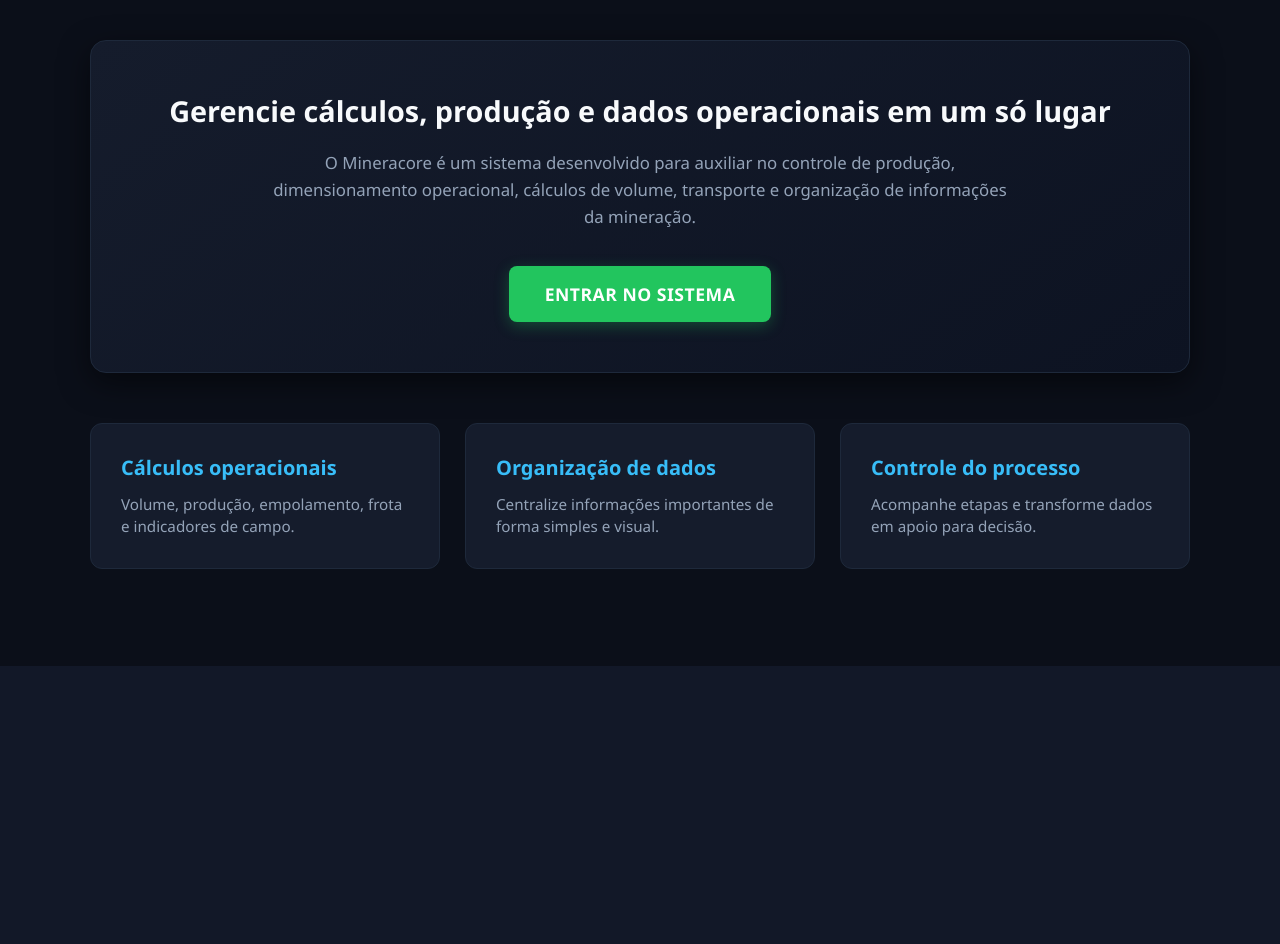
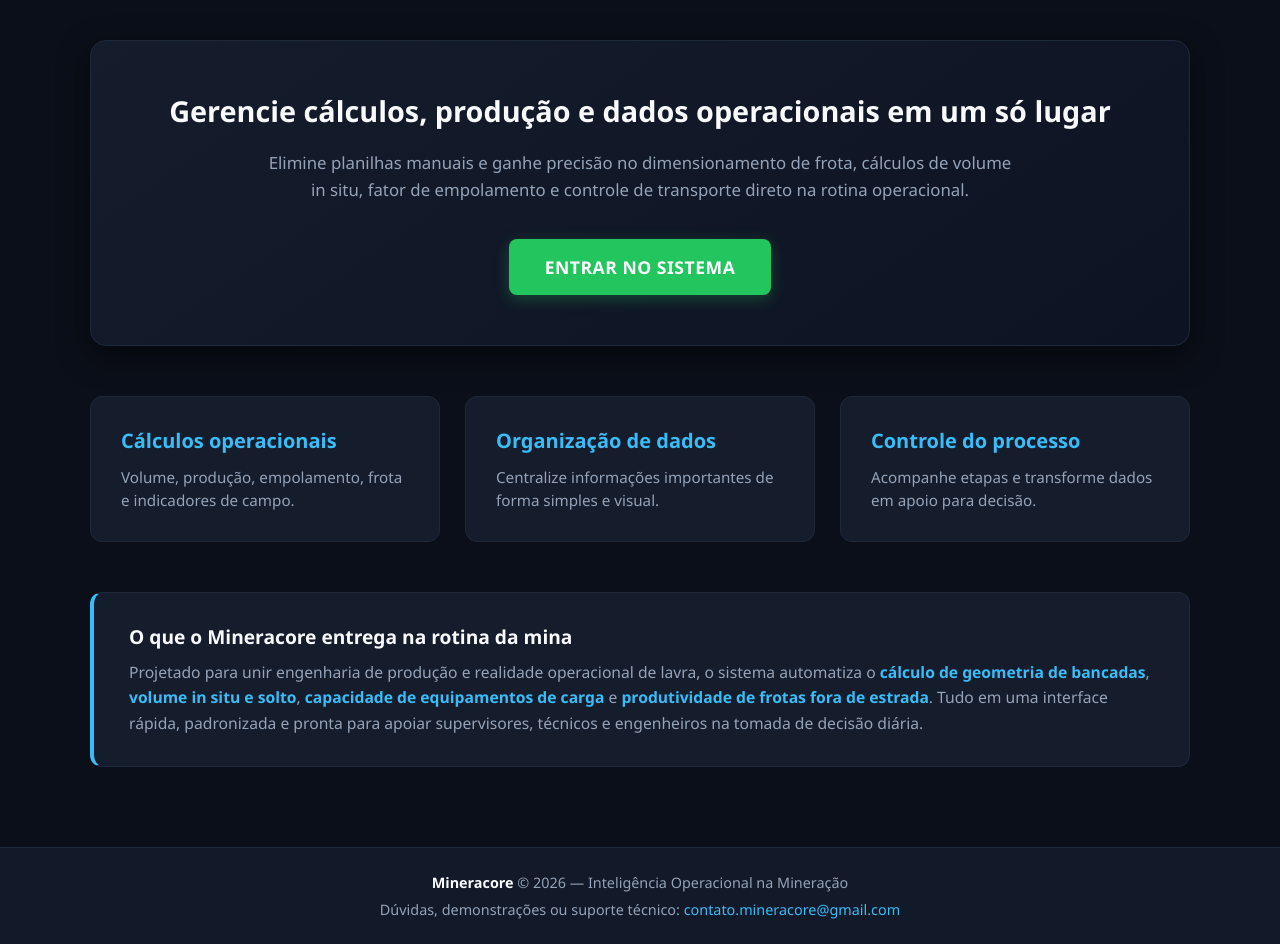
Before and after one commit to faustoaraxa-create/mineracore, a Flask app: page / in a window 1280 px wide. Shown: the part 134-1078 px from the top of the page. Before the commit the page ends 800 px from the top, so only its background shows below. Run offline with Flask 3, Linux system fonts and the light colour scheme; some libraries are stand-ins or nearby versions.

Commit message:
Atualizacao da pagina index

```diff
--- a/static/css/index.css
+++ b/static/css/index.css
@@ -1,5 +1,5 @@
 /* ==============================================================================
-   ESTILO GLOBAL E VARIÁVEIS DO MINERACORE (style.css)
+   ESTILO GLOBAL E VARIÁVEIS DO MINERACORE (index.css)
    ============================================================================== */
 :root {
     --bg-principal: #0b0f19;
@@ -66,6 +66,7 @@ main {
     display: flex;
     flex-direction: column;
     gap: 50px;
+    flex: 1;
 }
 
 /* ------------------------------------------------------------------------------
@@ -95,7 +96,8 @@ main {
     line-height: 1.6;
 }
 
-.hero button {
+.btn-entrar {
+    display: inline-block;
     background-color: var(--verde-sucesso);
     color: #ffffff;
     font-size: 1.1rem;
@@ -103,6 +105,7 @@ main {
     padding: 16px 36px;
     border: none;
     border-radius: 8px;
+    text-decoration: none;
     cursor: pointer;
     transition: all 0.3s ease;
     box-shadow: 0 4px 15px rgba(34, 197, 94, 0.3);
@@ -110,7 +113,7 @@ main {
     letter-spacing: 0.5px;
 }
 
-.hero button:hover {
+.btn-entrar:hover {
     background-color: var(--verde-hover);
     transform: translateY(-2px);
     box-shadow: 0 6px 20px rgba(34, 197, 94, 0.4);
@@ -151,3 +154,66 @@ main {
     color: var(--texto-secundario);
     line-height: 1.5;
 }
+
+/* ------------------------------------------------------------------------------
+   SEÇÃO SOBRE O SISTEMA (DETALHAMENTO TÉCNICO)
+   ------------------------------------------------------------------------------ */
+.sobre-sistema {
+    background-color: var(--bg-card);
+    padding: 30px 35px;
+    border-radius: 12px;
+    border: 1px solid var(--borda);
+    border-left: 4px solid var(--azul-destaque);
+    text-align: left;
+}
+
+.sobre-sistema h3 {
+    font-size: 1.2rem;
+    color: var(--texto-principal);
+    margin-bottom: 10px;
+    font-weight: 600;
+}
+
+.sobre-sistema p {
+    font-size: 0.98rem;
+    color: var(--texto-secundario);
+    line-height: 1.6;
+}
+
+.sobre-sistema strong {
+    color: var(--azul-destaque);
+    font-weight: 600;
+}
+
+/* ------------------------------------------------------------------------------
+   RODAPÉ (FOOTER)
+   ------------------------------------------------------------------------------ */
+footer {
+    width: 100%;
+    padding: 25px 20px;
+    text-align: center;
+    background-color: rgba(21, 28, 44, 0.8);
+    border-top: 1px solid var(--borda);
+    margin-top: 40px;
+    color: var(--texto-secundario);
+    font-size: 0.9rem;
+    display: flex;
+    flex-direction: column;
+    gap: 8px;
+}
+
+footer strong {
+    color: var(--texto-principal);
+}
+
+footer a {
+    color: var(--azul-destaque);
+    text-decoration: none;
+    font-weight: 500;
+    transition: color 0.2s ease;
+}
+
+footer a:hover {
+    color: var(--verde-sucesso);
+    text-decoration: underline;
+}
--- a/templates/index.html
+++ b/templates/index.html
@@ -18,14 +18,12 @@
             <h2>Gerencie cálculos, produção e dados operacionais em um só lugar</h2>
 
             <p>
-                O Mineracore é um sistema desenvolvido para auxiliar no controle de produção,
-                dimensionamento operacional, cálculos de volume, transporte e organização de
-                informações da mineração.
+                Elimine planilhas manuais e ganhe precisão no dimensionamento de frota,
+                cálculos de volume in situ, fator de empolamento e controle de transporte
+                direto na rotina operacional.
             </p>
 
-            <a href="/dashboard">
-    <button>Entrar no Sistema</button>
-</a>
+            <a href="/dashboard" class="btn-entrar">Entrar no Sistema</a>
         </section>
 
         <section class="beneficios">
@@ -44,7 +42,25 @@
                 <p>Acompanhe etapas e transforme dados em apoio para decisão.</p>
             </div>
         </section>
+
+        <section class="sobre-sistema">
+            <h3>O que o Mineracore entrega na rotina da mina</h3>
+            <p>
+                Projetado para unir engenharia de produção e realidade operacional de lavra, o sistema automatiza o
+                <strong>cálculo de geometria de bancadas</strong>, <strong>volume in situ e solto</strong>,
+                <strong>capacidade de equipamentos de carga</strong> e <strong>produtividade de frotas fora de estrada</strong>.
+                Tudo em uma interface rápida, padronizada e pronta para apoiar supervisores, técnicos e engenheiros na tomada de decisão diária.
+            </p>
+        </section>
     </main>
+
+    <footer>
+        <p><strong>Mineracore</strong> &copy; 2026 — Inteligência Operacional na Mineração</p>
+        <p>
+            Dúvidas, demonstrações ou suporte técnico:
+            <a href="mailto:contato.mineracore@gmail.com">contato.mineracore@gmail.com</a>
+        </p>
+    </footer>
 
 </body>
 </html>
```
